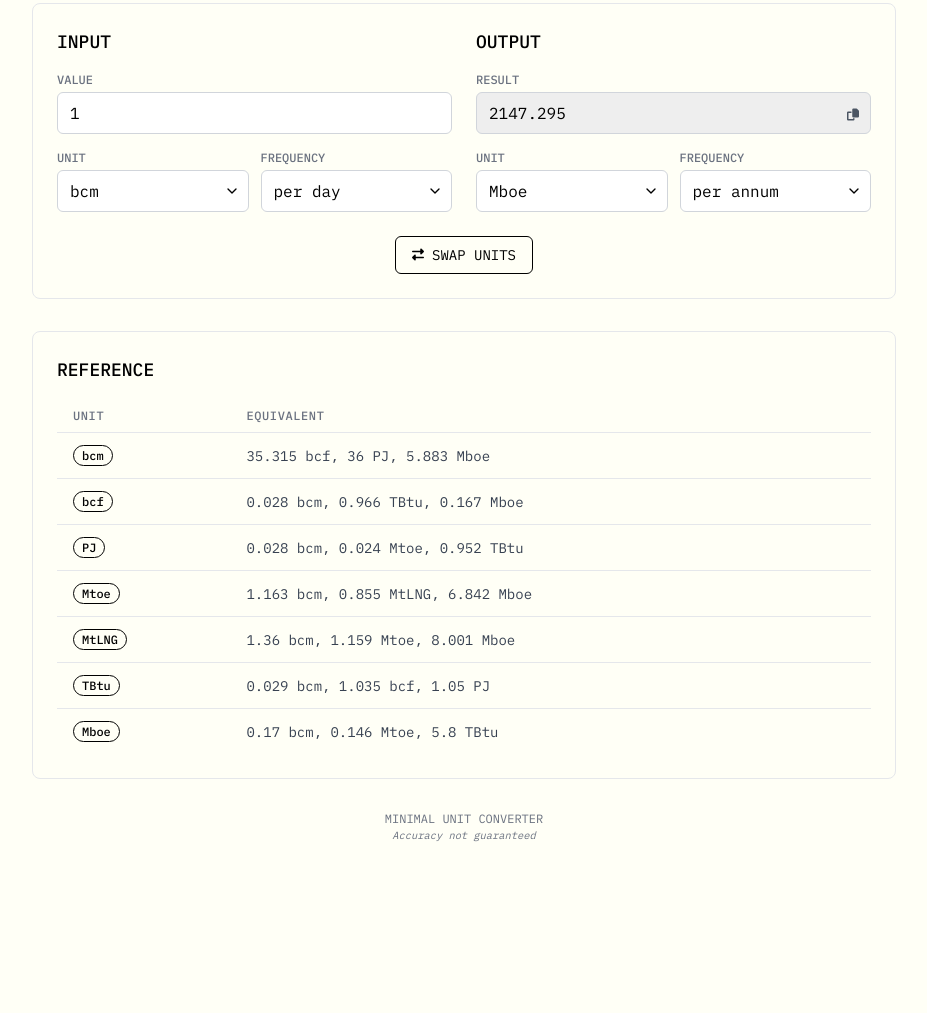
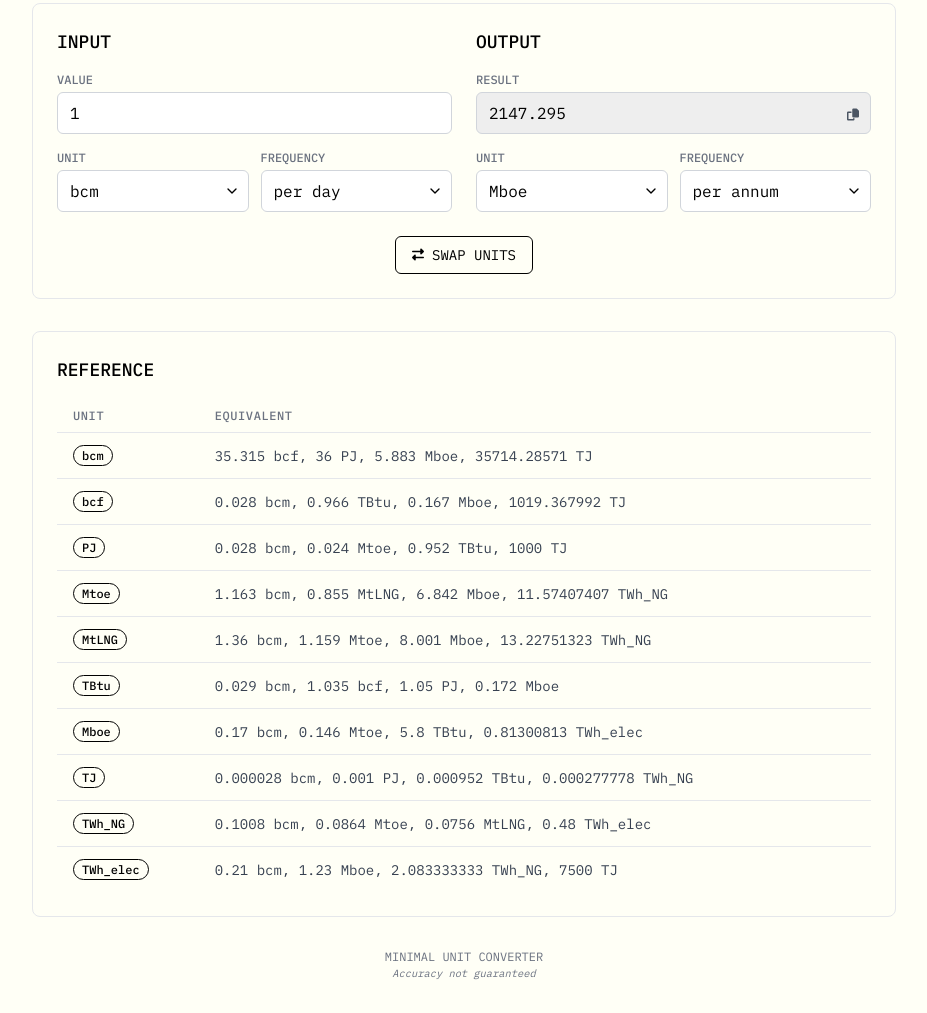
Before and after one commit to 1uwuw1/minimalist-unit-converter, a plain HTML site: page index.html in a window 1280 px wide. Shown: the part 125-1138 px from the top of the page, without its empty margins (176-1103 px from the left). Before the commit the page ends 1000 px from the top, so only its background shows below. Drawn offline with nearby package versions, Linux system fonts and the light colour scheme.

Commit message:
Update index.html with new conversions and decimal places

```diff
--- a/index.html
+++ b/index.html
@@ -84,7 +84,7 @@
                     <h2 class="text-lg font-medium text-black font-mono">INPUT</h2>
                     <div>
                         <label for="inputValue" class="block text-xs font-medium text-gray-500 mb-1 font-mono">VALUE</label>
-                        <input type="number" id="inputValue" class="w-full px-3 py-2 border border-gray-300 rounded-md bg-white text-black font-mono focus:outline-none focus:ring-1 focus:ring-black focus:border-black placeholder-gray-400" placeholder="0.00" value="1">
+                        <input type="text" id="inputValue" class="w-full px-3 py-2 border border-gray-300 rounded-md bg-white text-black font-mono focus:outline-none focus:ring-1 focus:ring-black focus:border-black placeholder-gray-400" placeholder="0.00" value="1">
                     </div>
                     <div class="grid grid-cols-2 gap-3">
                         <div>
@@ -179,7 +179,10 @@
                 "Mtoe": 0.86,
                 "MtLNG": 0.735,
                 "TBtu": 34.121,
-                "Mboe": 5.883
+                "Mboe": 5.883,
+                "TJ": 35714.28571,
+                "TWh_NG": 9.920634921,
+                "TWh_elec": 4.761904762
             },
             "bcf": {
                 "bcm": 0.028,
@@ -188,7 +191,10 @@
                 "Mtoe": 0.024,
                 "MtLNG": 0.021,
                 "TBtu": 0.966,
-                "Mboe": 0.167
+                "Mboe": 0.167,
+                "TJ": 1019.367992,
+                "TWh_NG": 0.283157776,
+                "TWh_elec": 0.135915732
             },
             "PJ": {
                 "bcm": 0.028,
@@ -197,7 +203,10 @@
                 "Mtoe": 0.024,
                 "MtLNG": 0.021,
                 "TBtu": 0.952,
-                "Mboe": 0.164
+                "Mboe": 0.164,
+                "TJ": 1000,
+                "TWh_NG": 0.277777778,
+                "TWh_elec": 0.133333333
             },
             "Mtoe": {
                 "bcm": 1.163,
@@ -206,7 +215,10 @@
                 "Mtoe": 1,
                 "MtLNG": 0.855,
                 "TBtu": 39.683,
-                "Mboe": 6.842
+                "Mboe": 6.842,
+                "TJ": 41666.66667,
+                "TWh_NG": 11.57407407,
+                "TWh_elec": 5.555555556
             },
             "MtLNG": {
                 "bcm": 1.36,
@@ -215,7 +227,10 @@
                 "Mtoe": 1.159,
                 "MtLNG": 1,
                 "TBtu": 46.405,
-                "Mboe": 8.001
+                "Mboe": 8.001,
+                "TJ": 47619.04762,
+                "TWh_NG": 13.22751323,
+                "TWh_elec": 6.349206349
             },
             "TBtu": {
                 "bcm": 0.029,
@@ -224,7 +239,10 @@
                 "Mtoe": 0.025,
                 "MtLNG": 0.022,
                 "TBtu": 1,
-                "Mboe": 0.172
+                "Mboe": 0.172,
+                "TJ": 1050.420168,
+                "TWh_NG": 0.29178338,
+                "TWh_elec": 0.140056022
             },
             "Mboe": {
                 "bcm": 0.17,
@@ -233,7 +251,46 @@
                 "Mtoe": 0.146,
                 "MtLNG": 0.125,
                 "TBtu": 5.8,
-                "Mboe": 1
+                "Mboe": 1,
+                "TJ": 6097.560976,
+                "TWh_NG": 1.693766938,
+                "TWh_elec": 0.81300813
+            },
+            "TJ": {
+                "bcm": 0.000028,
+                "bcf": 0.000981,
+                "PJ": 0.001,
+                "Mtoe": 0.000024,
+                "MtLNG": 0.000021,
+                "TBtu": 0.000952,
+                "Mboe": 0.000164,
+                "TJ": 1,
+                "TWh_NG": 0.000277778,
+                "TWh_elec": 0.000133333
+            },
+            "TWh_NG": {
+                "bcm": 0.1008,
+                "bcf": 3.5316,
+                "PJ": 3.6,
+                "Mtoe": 0.0864,
+                "MtLNG": 0.0756,
+                "TBtu": 3.4272,
+                "Mboe": 0.5904,
+                "TJ": 3600,
+                "TWh_NG": 1,
+                "TWh_elec": 0.48
+            },
+            "TWh_elec": {
+                "bcm": 0.21,
+                "bcf": 7.3575,
+                "PJ": 7.5,
+                "Mtoe": 0.18,
+                "MtLNG": 0.1575,
+                "TBtu": 7.14,
+                "Mboe": 1.23,
+                "TJ": 7500,
+                "TWh_NG": 2.083333333,
+                "TWh_elec": 1
             }
         };
 
@@ -252,11 +309,15 @@
             "Mtoe": "million tonnes of oil equivalent",
             "MtLNG": "million tonnes of liquefied natural gas",
             "TBtu": "trillion British thermal units",
-            "Mboe": "million barrels of oil equivalent"
+            "Mboe": "million barrels of oil equivalent",
+            "TJ": "terajoules of natural gas",
+            "TWh_NG": "terawatt-hours of natural gas",
+            "TWh_elec": "terawatt-hours of electricity"
         };
 
         // Centralized conversion function
-        function convertValue(value, fromUnit, toUnit, fromTime, toTime) {
+        function convertValue(valueStr, fromUnit, toUnit, fromTime, toTime) {
+            const value = parseFloat(valueStr);
             if (isNaN(value)) {
                 return { error: '' }; // Empty output for invalid input
             }
@@ -312,7 +373,7 @@
             });
 
             const referenceTable = document.querySelector('tbody');
-            const referenceUnits = ['bcm', 'bcf', 'PJ', 'Mtoe', 'MtLNG', 'TBtu', 'Mboe'];
+            const referenceUnits = ['bcm', 'bcf', 'PJ', 'Mtoe', 'MtLNG', 'TBtu', 'Mboe', 'TJ', 'TWh_NG', 'TWh_elec'];
 
             referenceUnits.forEach(unit => {
                 const row = document.createElement('tr');
@@ -326,13 +387,16 @@
                 cell2.className = 'px-4 py-3 whitespace-nowrap text-sm text-gray-700 font-mono';
 
                 let conversions = [];
-                if (unit === 'bcm') conversions = ['bcf', 'PJ', 'Mboe'];
-                else if (unit === 'bcf') conversions = ['bcm', 'TBtu', 'Mboe'];
-                else if (unit === 'PJ') conversions = ['bcm', 'Mtoe', 'TBtu'];
-                else if (unit === 'Mtoe') conversions = ['bcm', 'MtLNG', 'Mboe'];
-                else if (unit === 'MtLNG') conversions = ['bcm', 'Mtoe', 'Mboe'];
-                else if (unit === 'TBtu') conversions = ['bcm', 'bcf', 'PJ'];
-                else if (unit === 'Mboe') conversions = ['bcm', 'Mtoe', 'TBtu'];
+                if (unit === 'bcm') conversions = ['bcf', 'PJ', 'Mboe', 'TJ'];
+                else if (unit === 'bcf') conversions = ['bcm', 'TBtu', 'Mboe', 'TJ'];
+                else if (unit === 'PJ') conversions = ['bcm', 'Mtoe', 'TBtu', 'TJ'];
+                else if (unit === 'Mtoe') conversions = ['bcm', 'MtLNG', 'Mboe', 'TWh_NG'];
+                else if (unit === 'MtLNG') conversions = ['bcm', 'Mtoe', 'Mboe', 'TWh_NG'];
+                else if (unit === 'TBtu') conversions = ['bcm', 'bcf', 'PJ', 'Mboe'];
+                else if (unit === 'Mboe') conversions = ['bcm', 'Mtoe', 'TBtu', 'TWh_elec'];
+                else if (unit === 'TJ') conversions = ['bcm', 'PJ', 'TBtu', 'TWh_NG'];
+                else if (unit === 'TWh_NG') conversions = ['bcm', 'Mtoe', 'MtLNG', 'TWh_elec'];
+                else if (unit === 'TWh_elec') conversions = ['bcm', 'Mboe', 'TWh_NG', 'TJ'];
 
                 const conversionTexts = conversions.map(conv => {
                     return conversionFactors[unit][conv] + ' ' + conv;
@@ -347,13 +411,13 @@
             // Event listeners
             document.getElementById('inputValue').addEventListener('input', function(e) {
                 let value = e.target.value;
-                if (value === '' || isNaN(value)) {
-                    e.target.value = '';
-                    calculateConversion();
-                    return;
+                if (value.startsWith('-')) {
+                    e.target.value = value.substring(1); // Remove minus sign
+                    value = e.target.value; // Update value after removing minus
                 }
-                value = Math.max(0, parseFloat(value));
-                e.target.value = value.toFixed(6).replace(/\.?0+$/, '');
+                if (value.startsWith('.')) {
+                    e.target.value = '0' + value; // Prepend 0 for decimal-starting inputs
+                }
                 calculateConversion();
             });
             document.getElementById('inputUnit').addEventListener('change', calculateConversion);
@@ -367,7 +431,7 @@
         });
 
         function calculateConversion() {
-            const inputValue = parseFloat(document.getElementById('inputValue').value);
+            const inputValueStr = document.getElementById('inputValue').value;
             const inputUnit = document.getElementById('inputUnit').value;
             const outputUnit = document.getElementById('outputUnit').value;
             const inputTime = document.getElementById('inputTime').value;
@@ -381,7 +445,7 @@
                 outputTimeContainer.style.display = 'block';
             }
 
-            const conversion = convertValue(inputValue, inputUnit, outputUnit, inputTime, outputTime);
+            const conversion = convertValue(inputValueStr, inputUnit, outputUnit, inputTime, outputTime);
 
             // Handle output and error highlighting
             outputValue.value = conversion.error || conversion.result || '';
@@ -432,7 +496,4 @@
         }
     </script>
 </body>
-<!-- Redeploy -->
-
-
 </html>
```
